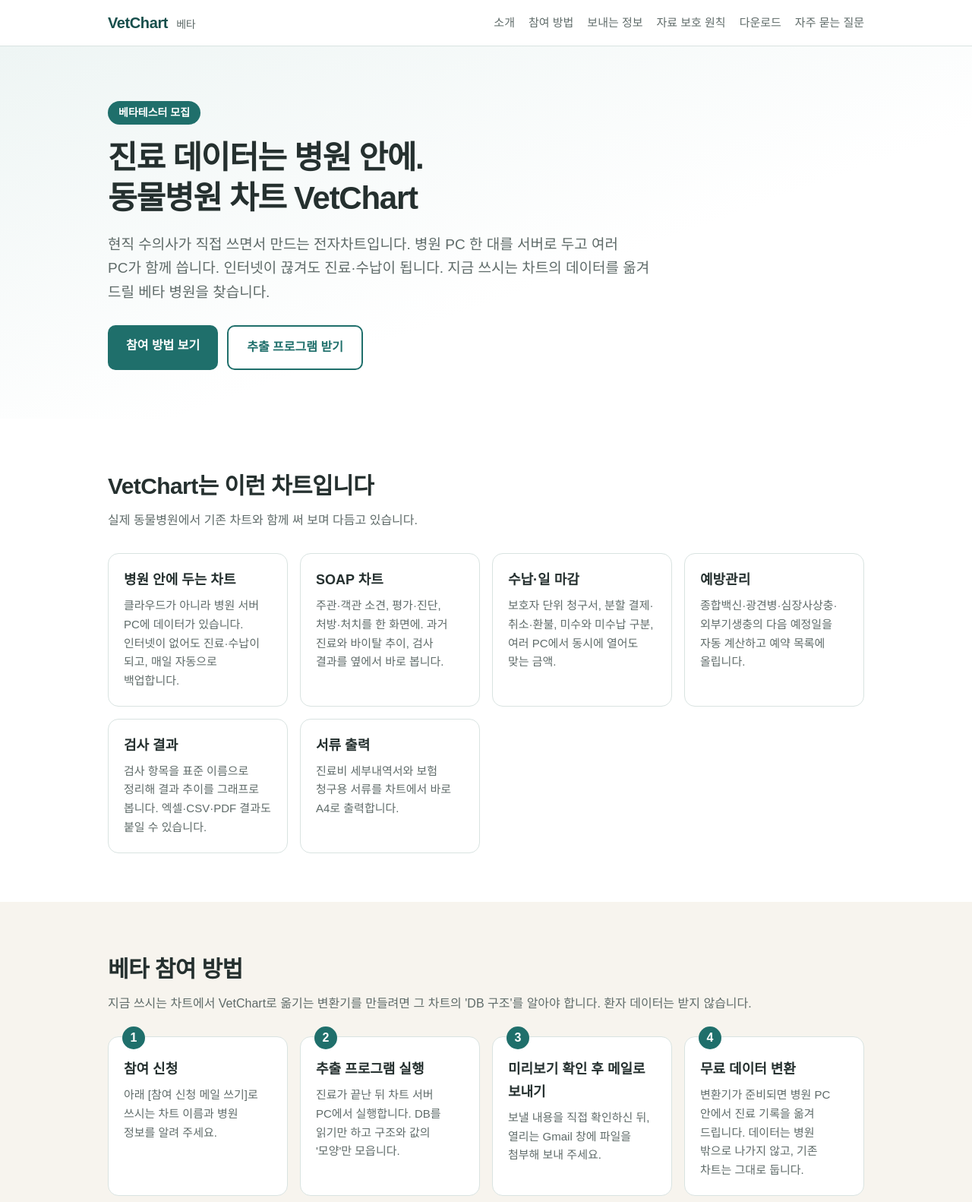
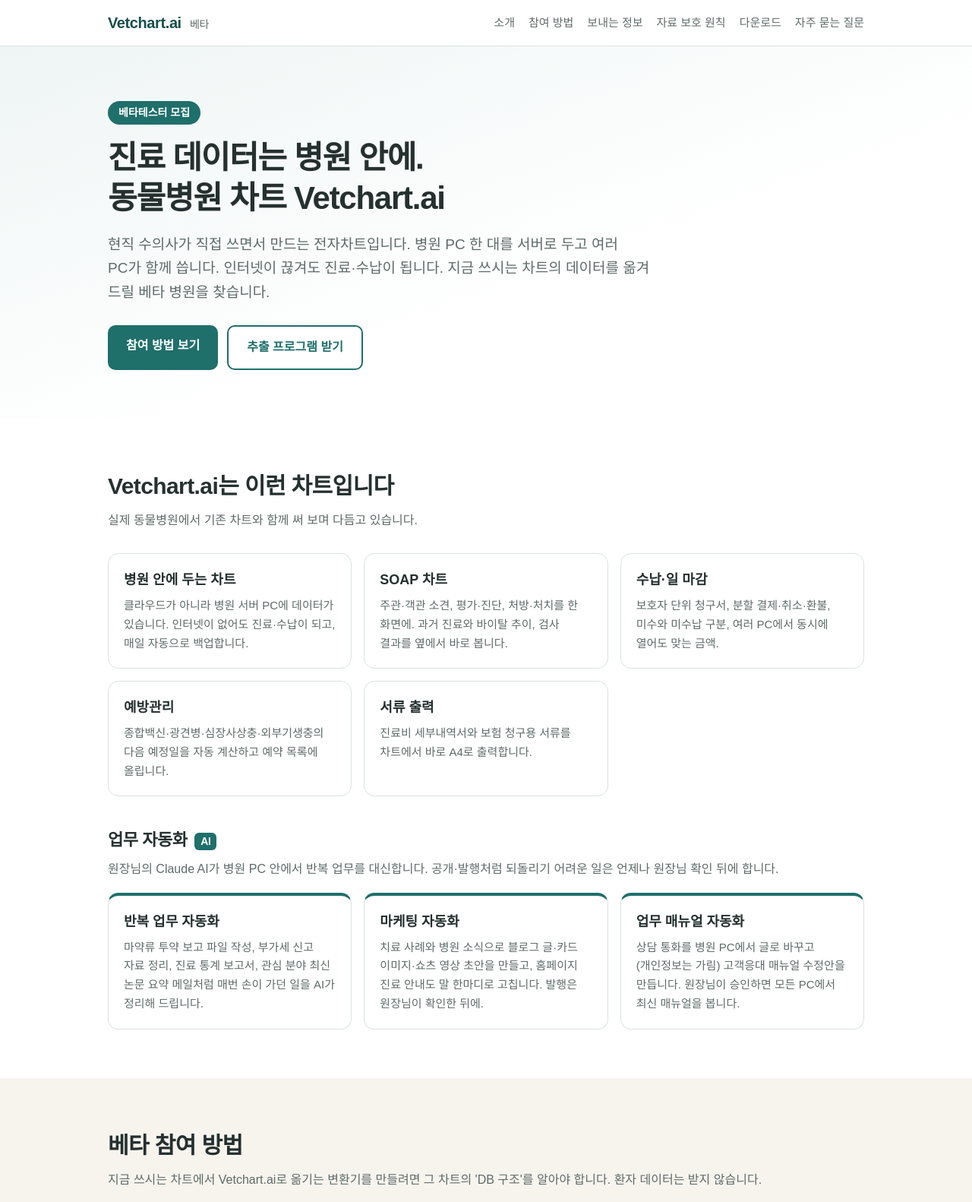
Before and after one commit to earthdreamer22/vetchart-beta, a plain HTML site: page index.html in a window 1280 px wide. Shown: the top 1582 px of the page at 76% size. Drawn offline with Linux system fonts and the light colour scheme.

Commit message:
이름 Vetchart.ai, 소개에서 검사 결과 빼고 업무 자동화(반복 업무·마케팅·업무 매뉴얼) 추가
Co-Authored-By: Claude Opus 5.5 <noreply@anthropic.com>

```diff
--- a/index.html
+++ b/index.html
@@ -3,8 +3,8 @@
 <head>
 <meta charset="utf-8">
 <meta name="viewport" content="width=device-width, initial-scale=1">
-<title>VetChart 베타테스터 모집 — 병원 안에 두는 동물병원 차트</title>
-<meta name="description" content="동물병원 전자차트 VetChart 베타테스터를 모집합니다. 무료, 인터넷 없이도 동작, 진료 데이터는 병원 PC에. 지금 쓰시는 차트 데이터를 옮겨 드립니다.">
+<title>Vetchart.ai 베타테스터 모집 — 병원 안에 두는 동물병원 차트</title>
+<meta name="description" content="동물병원 전자차트 Vetchart.ai 베타테스터를 모집합니다. 무료, 인터넷 없이도 동작, 진료 데이터는 병원 PC에. 지금 쓰시는 차트 데이터를 옮겨 드립니다.">
 <style>
   :root { --ink:#25302f; --muted:#5f6b69; --brand:#1f6f6b; --brand-dark:#174f4c; --soft:#eef5f4; --line:#d9e3e1; --warm:#f7f4ee; }
   * { box-sizing: border-box; }
@@ -54,6 +54,9 @@
   details p { color:var(--muted); margin:10px 0 0; }
   footer { border-top:1px solid var(--line); padding:30px 0 50px; color:var(--muted); font-size:14px; }
   .note { font-size:14px; color:var(--muted); }
+  h3.grp { font-size:22px; margin:40px 0 6px; letter-spacing:-.02em; }
+  .ai { display:inline-block; background:var(--brand); color:#fff; border-radius:6px; padding:0 8px; font-size:14px; vertical-align:middle; margin-left:4px; }
+  .card.auto { border-top:4px solid var(--brand); }
   .notice { margin-top:22px; background:#fff; border:1px solid var(--line); border-left:5px solid var(--brand); border-radius:12px; padding:16px 18px; }
   .notice p { margin:0; font-size:15px; }
   @media (max-width:640px) { h1 { font-size:30px; } nav { display:none; } section { padding:48px 0; } .lead { font-size:17px; }
@@ -64,7 +67,7 @@
 
 <header class="top">
   <div class="wrap">
-    <a class="logo" href="#">VetChart <span>베타</span></a>
+    <a class="logo" href="#">Vetchart.ai <span>베타</span></a>
     <nav><a href="#about">소개</a><a href="#how">참여 방법</a><a href="#privacy">보내는 정보</a><a href="#rights">자료 보호 원칙</a><a href="#download">다운로드</a><a href="#faq">자주 묻는 질문</a></nav>
   </div>
 </header>
@@ -72,7 +75,7 @@
 <div class="hero">
   <div class="wrap">
     <span class="badge">베타테스터 모집</span>
-    <h1>진료 데이터는 병원 안에.<br>동물병원 차트 VetChart</h1>
+    <h1>진료 데이터는 병원 안에.<br>동물병원 차트 Vetchart.ai</h1>
     <p class="lead">현직 수의사가 직접 쓰면서 만드는 전자차트입니다. 병원 PC 한 대를 서버로 두고 여러 PC가 함께 씁니다.
       인터넷이 끊겨도 진료·수납이 됩니다. 지금 쓰시는 차트의 데이터를 옮겨 드릴 베타 병원을 찾습니다.</p>
     <div class="cta">
@@ -84,15 +87,21 @@
 
 <section id="about">
   <div class="wrap">
-    <h2>VetChart는 이런 차트입니다</h2>
+    <h2>Vetchart.ai는 이런 차트입니다</h2>
     <p class="sub">실제 동물병원에서 기존 차트와 함께 써 보며 다듬고 있습니다.</p>
-    <div class="grid">
+    <div class="grid" style="grid-template-columns:repeat(auto-fit,minmax(min(300px,100%),1fr))">
       <div class="card"><h3>병원 안에 두는 차트</h3><p>클라우드가 아니라 병원 서버 PC에 데이터가 있습니다. 인터넷이 없어도 진료·수납이 되고, 매일 자동으로 백업합니다.</p></div>
       <div class="card"><h3>SOAP 차트</h3><p>주관·객관 소견, 평가·진단, 처방·처치를 한 화면에. 과거 진료와 바이탈 추이, 검사 결과를 옆에서 바로 봅니다.</p></div>
       <div class="card"><h3>수납·일 마감</h3><p>보호자 단위 청구서, 분할 결제·취소·환불, 미수와 미수납 구분, 여러 PC에서 동시에 열어도 맞는 금액.</p></div>
       <div class="card"><h3>예방관리</h3><p>종합백신·광견병·심장사상충·외부기생충의 다음 예정일을 자동 계산하고 예약 목록에 올립니다.</p></div>
-      <div class="card"><h3>검사 결과</h3><p>검사 항목을 표준 이름으로 정리해 결과 추이를 그래프로 봅니다. 엑셀·CSV·PDF 결과도 붙일 수 있습니다.</p></div>
       <div class="card"><h3>서류 출력</h3><p>진료비 세부내역서와 보험 청구용 서류를 차트에서 바로 A4로 출력합니다.</p></div>
+    </div>
+    <h3 class="grp">업무 자동화 <span class="ai">AI</span></h3>
+    <p class="sub" style="margin-bottom:18px">원장님의 Claude AI가 병원 PC 안에서 반복 업무를 대신합니다. 공개·발행처럼 되돌리기 어려운 일은 언제나 원장님 확인 뒤에 합니다.</p>
+    <div class="grid" style="grid-template-columns:repeat(auto-fit,minmax(min(300px,100%),1fr))">
+      <div class="card auto"><h3>반복 업무 자동화</h3><p>마약류 투약 보고 파일 작성, 부가세 신고 자료 정리, 진료 통계 보고서, 관심 분야 최신 논문 요약 메일처럼 매번 손이 가던 일을 AI가 정리해 드립니다.</p></div>
+      <div class="card auto"><h3>마케팅 자동화</h3><p>치료 사례와 병원 소식으로 블로그 글·카드 이미지·쇼츠 영상 초안을 만들고, 홈페이지 진료 안내도 말 한마디로 고칩니다. 발행은 원장님이 확인한 뒤에.</p></div>
+      <div class="card auto"><h3>업무 매뉴얼 자동화</h3><p>상담 통화를 병원 PC에서 글로 바꾸고(개인정보는 가림) 고객응대 매뉴얼 수정안을 만듭니다. 원장님이 승인하면 모든 PC에서 최신 매뉴얼을 봅니다.</p></div>
     </div>
   </div>
 </section>
@@ -100,7 +109,7 @@
 <section id="how" class="alt">
   <div class="wrap">
     <h2>베타 참여 방법</h2>
-    <p class="sub">지금 쓰시는 차트에서 VetChart로 옮기는 변환기를 만들려면 그 차트의 'DB 구조'를 알아야 합니다. 환자 데이터는 받지 않습니다.</p>
+    <p class="sub">지금 쓰시는 차트에서 Vetchart.ai로 옮기는 변환기를 만들려면 그 차트의 'DB 구조'를 알아야 합니다. 환자 데이터는 받지 않습니다.</p>
     <div class="steps">
       <div class="step"><h3>참여 신청</h3><p>아래 [참여 신청 메일 쓰기]로 쓰시는 차트 이름과 병원 정보를 알려 주세요.</p></div>
       <div class="step"><h3>추출 프로그램 실행</h3><p>진료가 끝난 뒤 차트 서버 PC에서 실행합니다. DB를 읽기만 하고 구조와 값의 '모양'만 모읍니다.</p></div>
@@ -132,14 +141,14 @@
     <h2>자료 보호 원칙 — 기존 차트 회사의 권리를 존중합니다</h2>
     <p class="sub">진료 기록은 병원의 것입니다. 2026년 5월 한국동물병원협회 요청에 주요 차트 회사들도 "진료데이터 소유권은 동물병원에 있다"고 답했습니다
       (<a href="https://www.dailyvet.co.kr/news/association/284083" target="_blank" rel="noopener">관련 기사</a>).
-      그와 함께, 차트 회사가 만든 자료와 프로그램은 그 회사의 것입니다. VetChart는 아래 원칙을 지킵니다.</p>
+      그와 함께, 차트 회사가 만든 자료와 프로그램은 그 회사의 것입니다. Vetchart.ai는 아래 원칙을 지킵니다.</p>
     <div class="grid" style="grid-template-columns:repeat(auto-fit,minmax(min(300px,100%),1fr))">
       <div class="card"><h3>병원이 직접 실행하고 직접 보냅니다</h3><p>추출 프로그램은 원장님이 병원 PC에서 직접 실행하고, 미리보기를 확인한 뒤 보낼지 직접 정합니다. 자동 전송은 없습니다.</p></div>
       <div class="card"><h3>읽기만, 우회 없음</h3><p>DB를 읽기만 합니다. 차트 프로그램 파일을 분해·복제하지 않고, 차트 회사 서버에 접속하지 않으며, 비밀번호를 풀거나 보호 장치를 우회하지 않습니다.
         접속은 병원이 아는 계정이나 DB 설치 기본 계정으로만, 물어본 뒤에 합니다.</p></div>
       <div class="card"><h3>코드표·목록은 가져오지 않습니다</h3><p>처방·처치·약품·백신 코드표, 템플릿처럼 차트 회사가 만들었을 수 있는 자료는 표의 구조만 보고 내용은 남기지 않습니다. 미리보기에 '코드표'로 표시됩니다.</p></div>
-      <div class="card"><h3>옮길 때도 진료 기록만</h3><p>보호자·동물·차트·접종·수납 기록과, 그날 기록된 처치 이름·금액을 옮깁니다. 기존 차트 회사의 코드 체계는 VetChart 목록으로 옮기지 않고, 병원이 VetChart 목록에 직접 맞춥니다.</p></div>
-      <div class="card"><h3>공식 내보내기 우선</h3><p>차트 회사가 내보내기(Excel·CSV 등)를 제공하면 그 파일을 우선 씁니다. VetChart의 기본 목록과 기본값은 다른 차트의 자료가 아니라 VetChart가 따로 만든 것입니다.</p></div>
+      <div class="card"><h3>옮길 때도 진료 기록만</h3><p>보호자·동물·차트·접종·수납 기록과, 그날 기록된 처치 이름·금액을 옮깁니다. 기존 차트 회사의 코드 체계는 Vetchart.ai 목록으로 옮기지 않고, 병원이 Vetchart.ai 목록에 직접 맞춥니다.</p></div>
+      <div class="card"><h3>공식 내보내기 우선</h3><p>차트 회사가 내보내기(Excel·CSV 등)를 제공하면 그 파일을 우선 씁니다. Vetchart.ai의 기본 목록과 기본값은 다른 차트의 자료가 아니라 Vetchart.ai가 따로 만든 것입니다.</p></div>
       <div class="card"><h3>받은 구조 정보는 변환기에만</h3><p>보내 주신 구조 정보는 그 차트의 변환기를 만드는 데만 쓰고, 공개·판매하거나 다른 곳에 주지 않습니다. 요청하시면 지웁니다.</p></div>
     </div>
     <div class="notice"><p><b>차트 회사 관계자분께</b> — 권리 침해가 걱정되는 부분이 있으면 <span id="addr3"></span> 으로 알려 주세요. 확인한 뒤 바로 고치거나 해당 기능을 멈추겠습니다.
@@ -176,15 +185,15 @@
   <div class="wrap">
     <p><b>개인정보 처리 안내</b> — 참여 신청 메일로 받은 병원 이름·연락처는 베타 운영 연락에만 쓰고, 베타가 끝나거나 요청하시면 지웁니다.
       추출 프로그램 결과 파일에는 개인정보가 들어 있지 않습니다. 문의: <span id="addr2"></span></p>
-    <p>© 2026 VetChart</p>
+    <p>© 2026 Vetchart.ai</p>
   </div>
 </footer>
 
 <script>
   // 받는 주소는 한 곳에서만 바꾼다
   var ADDR = "philli2222@gmail.com";
-  var subject = "[VetChart 베타] 참여 신청";
-  var body = "VetChart 베타 참여를 신청합니다.\n\n- 병원 이름:\n- 지역:\n- 지금 쓰는 차트 프로그램:\n- 차트를 쓰는 PC 수:\n- 연락처(선택):\n";
+  var subject = "[Vetchart.ai 베타] 참여 신청";
+  var body = "Vetchart.ai 베타 참여를 신청합니다.\n\n- 병원 이름:\n- 지역:\n- 지금 쓰는 차트 프로그램:\n- 차트를 쓰는 PC 수:\n- 연락처(선택):\n";
   document.getElementById("apply").href = "https://mail.google.com/mail/?view=cm&fs=1&to=" + encodeURIComponent(ADDR) +
     "&su=" + encodeURIComponent(subject) + "&body=" + encodeURIComponent(body);
   document.getElementById("apply").target = "_blank";
```
